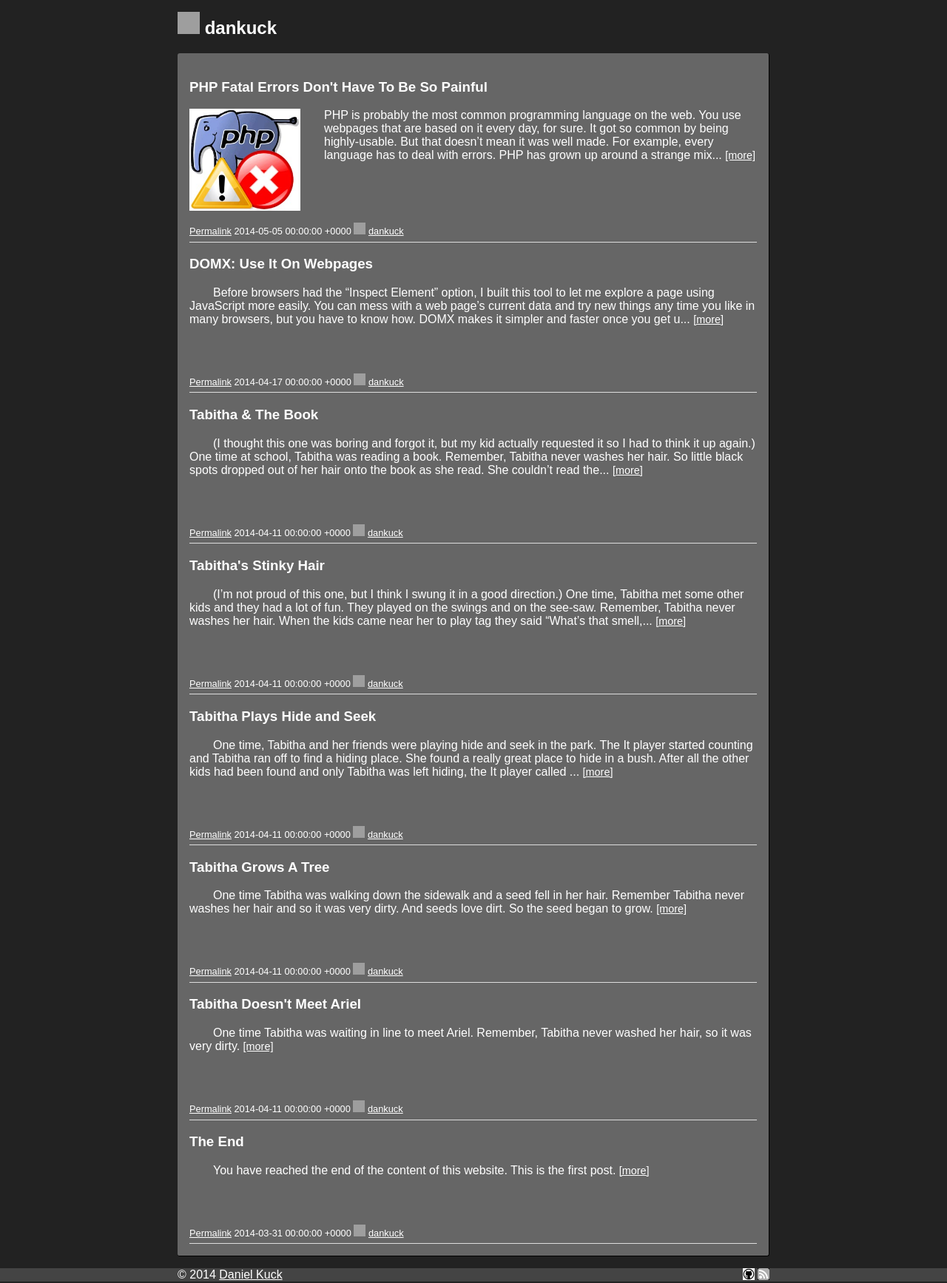
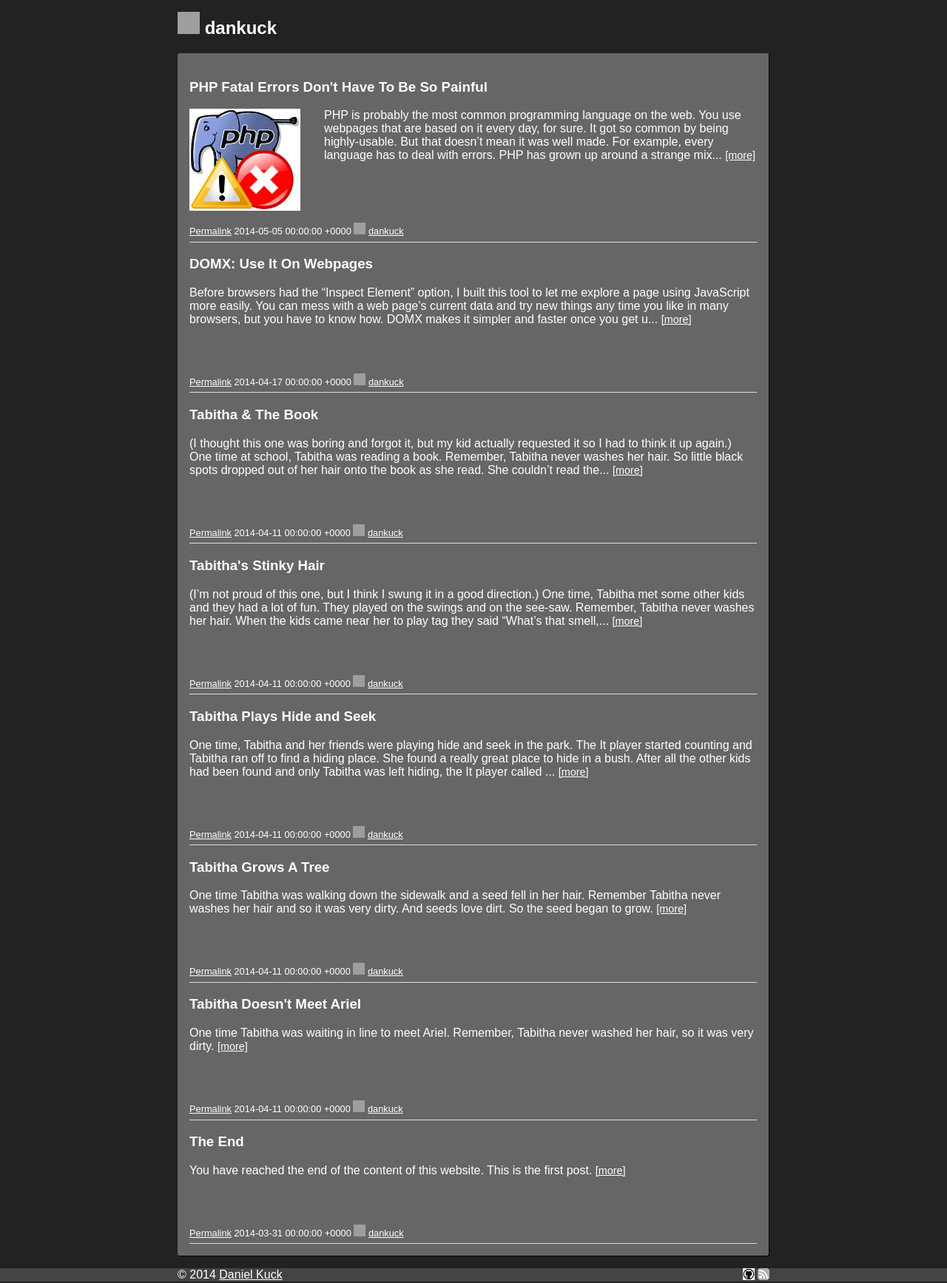
Before and after one commit to dankuck/dankuck.github.io, a Jekyll site: the page built from index.html, in a window 1280 px wide. Shown: the whole page at 74% size. Built offline with Jekyll 4.4.1, drawn with Linux system fonts in a browser that asks for light colours; grey boxes are pictures that could not be loaded.

Commit message:
Avoid variables being kept around for later.

```diff
--- a/_includes/map.html
+++ b/_includes/map.html
@@ -8,10 +8,10 @@
 			{% elsif post.page_img %}
 				{% assign page_img = post.page_img %}
 			{% else %}
-				{% assign page_img = blank %}
+				{% assign page_img = 0 %}
 			{% endif %}
 
-			{% if page_img %}
+			{% if page_img != 0 %}
 			<div style="float: left; margin: 0 2em 1em 0;">
 				<a href="{{ post.url }}"><img src="{{ page_img }}" style="max-width: 150px; max-height: 150px;" /></a>
 			</div>
```
